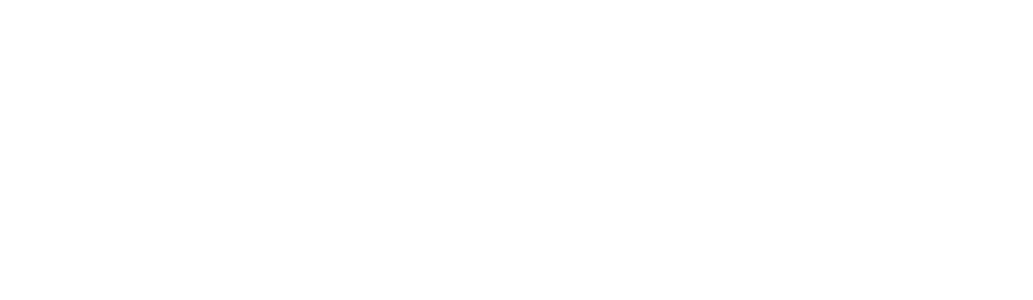
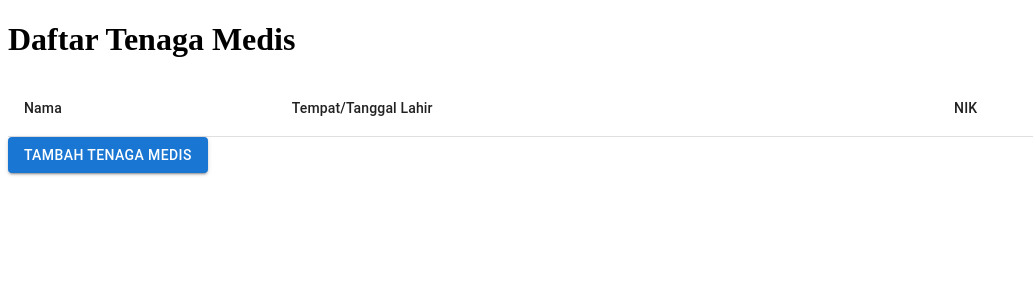
Before and after one commit to dnswd/jiva, a Next.js app: page /tenaga-medis in a window 1280 px wide. Shown: the top 300 px of the page, without its empty margins (0-1033 px from the left). Built offline with nearby package versions, Linux system fonts and the light colour scheme.

Commit message:
green: add dashboard tenaga medis page main components

```diff
--- a/components/pages/tenaga-medis/DashboardTenagaMedisPage.js
+++ b/components/pages/tenaga-medis/DashboardTenagaMedisPage.js
@@ -1,9 +1,35 @@
 import Head from 'next/head'
+import Button from '@mui/material/Button';
+import Table from '@mui/material/Table';
+import TableBody from '@mui/material/TableBody';
+import TableCell from '@mui/material/TableCell';
+import TableContainer from '@mui/material/TableContainer';
+import TableHead from '@mui/material/TableHead';
+import TableRow from '@mui/material/TableRow';
 
 function DashboardTenagaMedisPage() {
   return (
     <main>
+      <h1>Daftar Tenaga Medis</h1>
 
+      <TableContainer>
+        <Table>
+          <TableHead>
+            <TableRow>
+              <TableCell>Nama</TableCell>
+              <TableCell>Tempat/Tanggal Lahir</TableCell>
+              <TableCell>NIK</TableCell>
+              <TableCell></TableCell>
+            </TableRow>
+          </TableHead>
+
+          <TableBody>
+
+          </TableBody>
+        </Table>
+      </TableContainer>
+
+      <Button variant="contained">Tambah Tenaga Medis</Button>
     </main>
   )
 }
```
